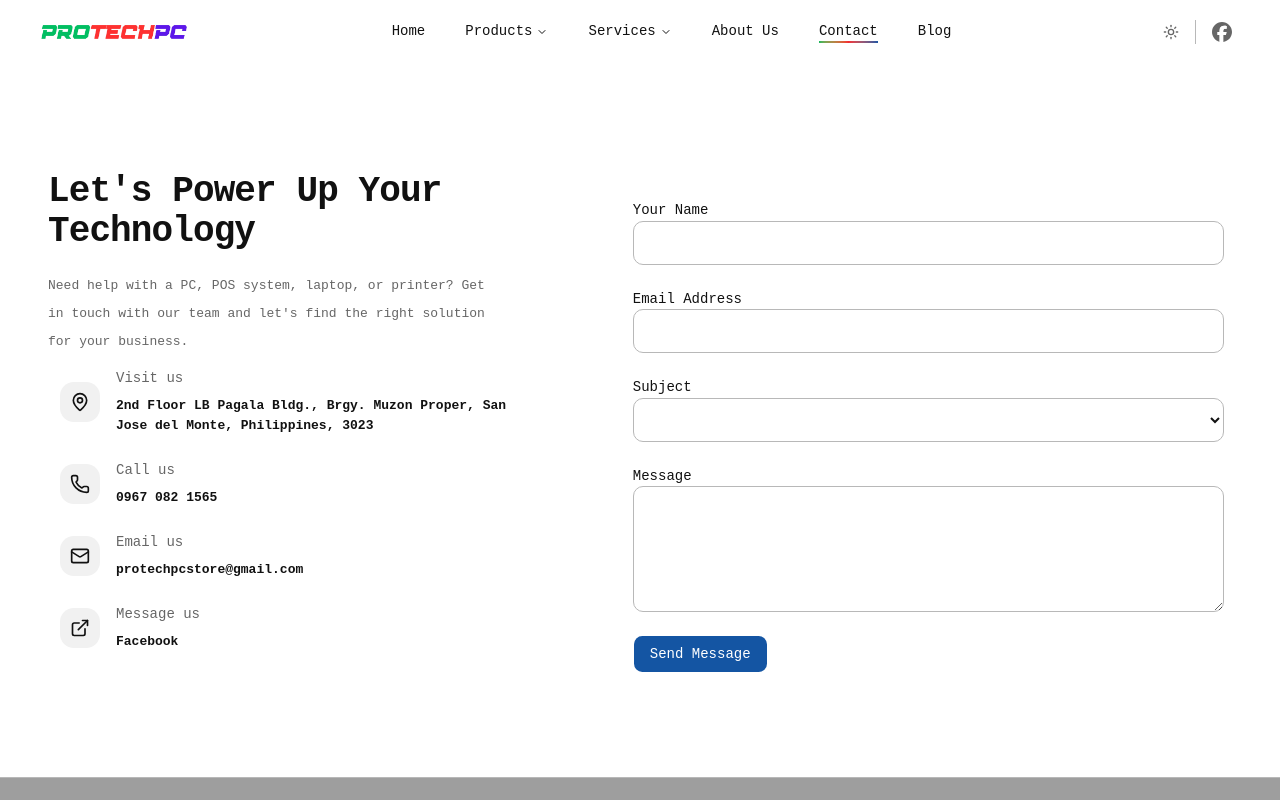
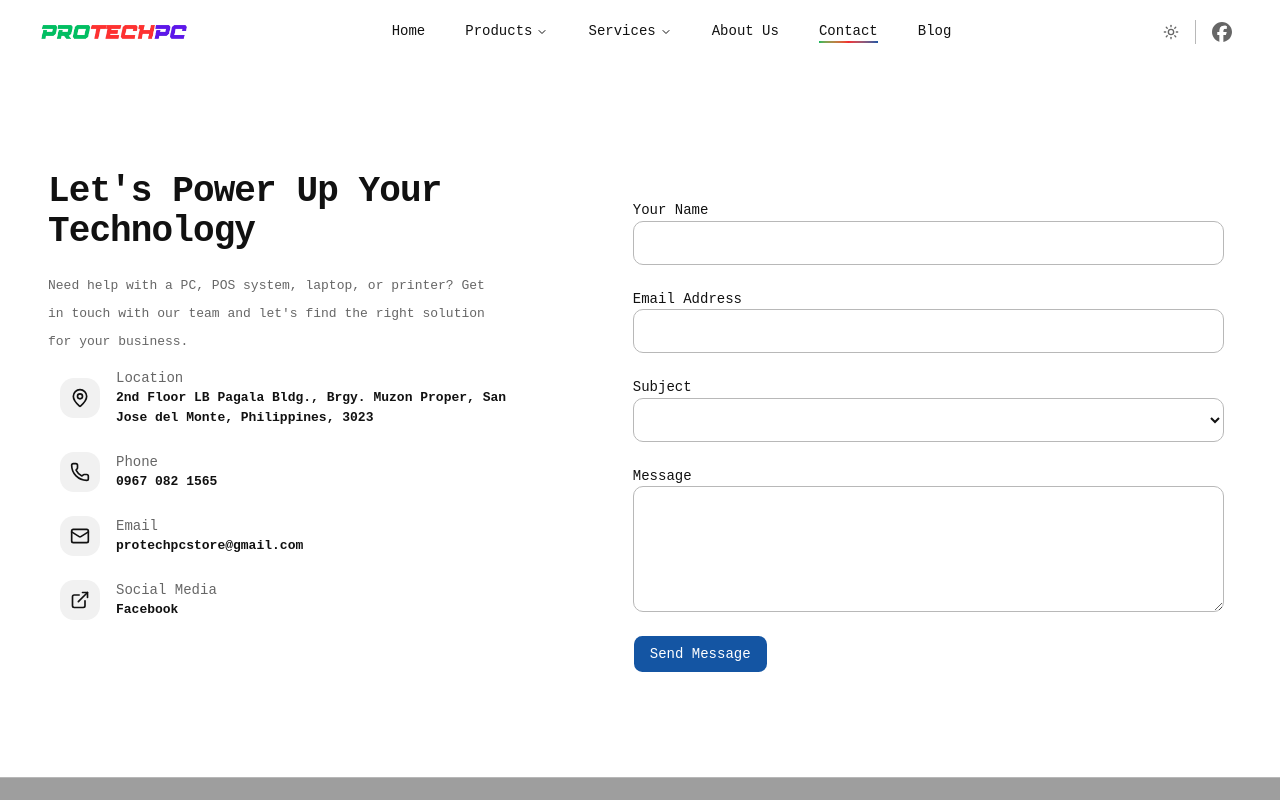
Before and after one commit to rastynkhen18/protechpc, a Next.js app: page /contact in a window 1280 px wide. Shown: the top 800 px of the page. Built offline with nearby package versions, Linux system fonts and the light colour scheme; grey boxes are pictures that could not be loaded.

Commit message:
fix: contents on contact

```diff
--- a/app/contact/page.tsx
+++ b/app/contact/page.tsx
@@ -8,25 +8,25 @@ import { Button } from "@/components/ui/button";
 const contactDetails = [
   {
     icon: MapPin,
-    label: "Visit us",
+    label: "Location",
     value: "2nd Floor LB Pagala Bldg., Brgy. Muzon Proper, San Jose del Monte, Philippines, 3023",
-    href: "https://goo.gl/maps/1g5k6Z7x8yQ2",
+    href: "https://maps.app.goo.gl/5wqbs7a6ufGHwkKF6",
   },
   {
     icon: Phone,
-    label: "Call us",
+    label: "Phone",
     value: "0967 082 1565",
     href: "tel:+639670821565",
   },
   {
     icon: Mail,
-    label: "Email us",
+    label: "Email",
     value: "protechpcstore@gmail.com",
     href: "mailto:protechpcstore@gmail.com",
   },
   {
     icon: ExternalLink,
-    label: "Message us",
+    label: "Social Media",
     value: "Facebook",
     href: "https://www.facebook.com/ProTechPcStore",
   },
@@ -70,20 +70,21 @@ export default function ContactPage() {
             <div>
               {contactDetails.map(({ icon: Icon, label, value, href }) => (
                 <a
-                  key={label}
                   href={href}
                   target={href.startsWith("http") ? "_blank" : undefined}
                   rel={href.startsWith("http") ? "noreferrer" : undefined}
-                  className="group flex items-center gap-4 rounded-xl p-3 transition-colors hover:bg-muted/60"
+                  className="group flex items-center gap-4 rounded-xl p-3 transition-colors"
                 >
                   <div className="flex size-10 shrink-0 items-center justify-center rounded-xl bg-muted text-foreground">
                     <Icon className="size-5" />
                   </div>
+
+
                   <span className="min-w-0">
-                    <span className="block text-sm leading-5 text-muted-foreground">
+                    <span className="block text-sm text-muted-foreground">
                       {label}
                     </span>
-                    <span className="mt-2 block break-words font-semibold leading-5 group-hover:text-primary group-hover:underline">
+                    <span className="block wrap-break-word font-semibold leading-5 group-hover:text-primary group-hover:underline">
                       {value}
                     </span>
                   </span>
--- a/app/page.tsx
+++ b/app/page.tsx
@@ -232,9 +232,9 @@ export default function Home() {
                 <Button
                   size="lg"
                   className="relative h-[38px] w-auto gap-2 rounded-[calc(var(--radius-md)*(1+(38/26-1)*0.35))] px-4 py-2 text-base hover:shadow-primary/30 md:text-sm"
-                  render={<Link href="/services" />}
+                  render={<Link href="/products" />}
                 >
-                  Explore our solutions
+                  Explore our products
                 </Button>
                 <Button
                   variant="outline"
@@ -421,7 +421,7 @@ export default function Home() {
       <section className="mx-auto max-w-7xl px-6 pb-20 sm:px-10 lg:px-12">
         <div className="flex flex-col items-start justify-between gap-6 rounded-[2rem] bg-primary px-7 py-9 text-primary-foreground sm:flex-row sm:items-center sm:px-10">
           <div>
-            <p className="text-sm font-semibold uppercase tracking-[0.2em] text-[#9bf1c4]">
+            <p className="text-sm font-semibold uppercase tracking-[0.2em] text-white">
               Need a hand?
             </p>
             <h2 className="mt-2 text-2xl font-semibold">Let&apos;s build your next setup.</h2>
```
